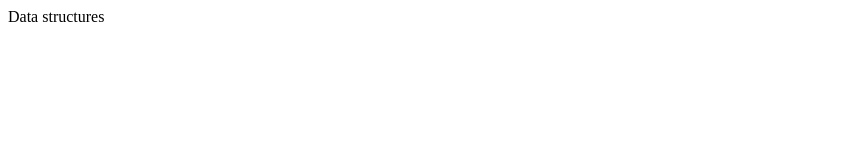
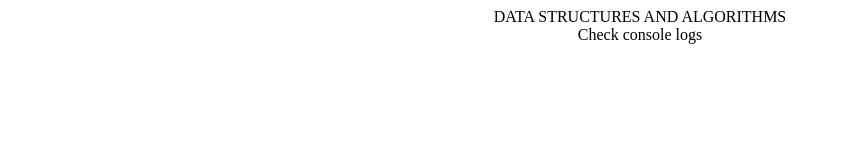
Before and after one commit to meljaszuk/JS-Data-Structures, a plain HTML site: page index.html in a window 1280 px wide. Shown: the whole page, without its empty margins (0-841 px from the left). Drawn offline with Linux system fonts and the light colour scheme.

Commit message:
add project description

```diff
--- a/index.html
+++ b/index.html
@@ -7,6 +7,11 @@
     <title>Document</title>
 </head>
 <body>
-    Data structures
+    <center>
+        DATA STRUCTURES AND ALGORITHMS
+        <BR>
+        Check console logs
+    </center>
+
 </body>
 </html>
```
